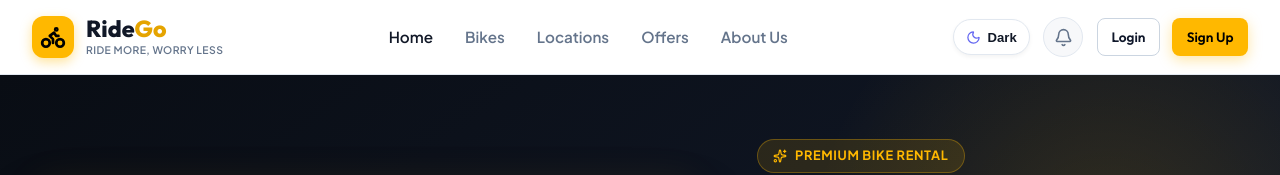
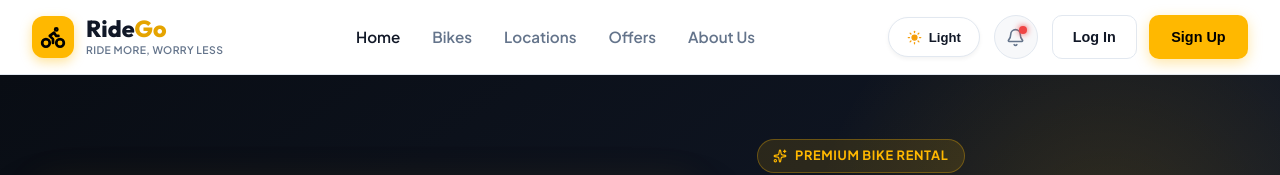
Before and after one commit to auro-shree/RideGo, a React (Vite) app in the folder frontend/: page / in a window 1280 px wide. Shown: the top 175 px of the page. Built offline with nearby package versions, Linux system fonts and the light colour scheme; no server answers.

Commit message:
Fix responsive navbar actions

```diff
--- a/frontend/src/components/Navbar.jsx
+++ b/frontend/src/components/Navbar.jsx
@@ -76,49 +76,68 @@ export default function Navbar({ currentUser, onLogout, openAuthModal }) {
         </nav>
 
         {/* Desktop Actions / Theme Toggle / Profile */}
-        <div className="desktop-only" style={{ display: 'flex', alignItems: 'center', gap: '0.85rem' }}>
+        <div className="desktop-only nav-actions" style={{ display: 'flex', alignItems: 'center', gap: '14px' }}>
           <ThemeToggle />
 
-          <button style={{
-            background: 'var(--bg-primary)',
+          {/* Circular Notification Button (44px x 44px) */}
+          <button
+            type="button"
+            aria-label="Notifications"
+            title="Notifications"
+            style={{
+              position: 'relative',
+              width: '44px',
+              height: '44px',
+              borderRadius: '50%',
               border: '1px solid var(--border-color)',
-            borderRadius: '50%',
-            width: '40px',
-            height: '40px',
+              backgroundColor: 'var(--bg-primary)',
+              color: 'var(--text-secondary)',
               display: 'flex',
               alignItems: 'center',
               justifyContent: 'center',
               cursor: 'pointer',
-            color: 'var(--text-secondary)'
-          }}>
+              transition: 'all 0.2s ease',
+              flexShrink: 0
+            }}
+          >
             <Bell size={19} />
+            <span style={{
+              position: 'absolute',
+              top: '10px',
+              right: '10px',
+              width: '8px',
+              height: '8px',
+              borderRadius: '50%',
+              backgroundColor: '#EF4444',
+              boxShadow: '0 0 6px #EF4444'
+            }} />
           </button>
 
           {currentUser ? (
-            <div style={{ display: 'flex', alignItems: 'center', gap: '0.75rem' }}>
+            <div style={{ display: 'flex', alignItems: 'center', gap: '12px' }}>
               {currentUser.role === 'ROLE_ADMIN' ? (
                 <button
                   onClick={() => navigate('/admin')}
-                  className="btn btn-dark btn-sm"
-                  style={{ gap: '0.4rem' }}
+                  className="btn btn-dark"
+                  style={{ height: '44px', padding: '0 1.25rem', borderRadius: '10px', display: 'inline-flex', alignItems: 'center', gap: '0.5rem', fontWeight: 700 }}
                 >
-                  <ShieldCheck size={16} color="#FFB800" />
+                  <ShieldCheck size={18} color="#FFB800" />
                   Admin Panel
                 </button>
               ) : (
                 <button
                   onClick={() => navigate('/dashboard')}
-                  className="btn btn-outline btn-sm"
-                  style={{ gap: '0.4rem', padding: currentUser.profileImageUrl ? '0.2rem 0.6rem 0.2rem 0.2rem' : undefined }}
+                  className="btn btn-outline"
+                  style={{ height: '44px', padding: '0 1.1rem', borderRadius: '10px', display: 'inline-flex', alignItems: 'center', gap: '0.5rem', fontWeight: 600, borderColor: 'var(--border-color)', color: 'var(--text-primary)' }}
                 >
                   {currentUser.profileImageUrl ? (
                     <img
                       src={currentUser.profileImageUrl}
                       alt="Avatar"
-                      style={{ width: '26px', height: '26px', borderRadius: '50%', objectFit: 'cover' }}
+                      style={{ width: '28px', height: '28px', borderRadius: '50%', objectFit: 'cover' }}
                     />
                   ) : (
-                    <User size={16} />
+                    <User size={18} />
                   )}
                   {currentUser.name || 'My Profile'}
                 </button>
@@ -126,24 +145,63 @@ export default function Navbar({ currentUser, onLogout, openAuthModal }) {
 
               <button
                 onClick={onLogout}
-                className="btn btn-secondary btn-sm"
                 title="Logout"
-                style={{ padding: '0.4rem' }}
+                aria-label="Logout"
+                style={{
+                  width: '44px',
+                  height: '44px',
+                  borderRadius: '50%',
+                  border: '1px solid var(--border-color)',
+                  backgroundColor: 'var(--bg-primary)',
+                  color: '#EF4444',
+                  display: 'flex',
+                  alignItems: 'center',
+                  justifyContent: 'center',
+                  cursor: 'pointer',
+                  transition: 'all 0.2s ease',
+                  flexShrink: 0
+                }}
               >
-                <LogOut size={16} />
+                <LogOut size={18} />
               </button>
             </div>
           ) : (
-            <div style={{ display: 'flex', alignItems: 'center', gap: '0.75rem' }}>
+            <div style={{ display: 'flex', alignItems: 'center', gap: '12px' }}>
               <button
                 onClick={() => openAuthModal('login')}
-                className="btn btn-outline btn-sm"
+                style={{
+                  height: '44px',
+                  padding: '0 1.25rem',
+                  borderRadius: '10px',
+                  border: '1px solid var(--border-color)',
+                  backgroundColor: 'transparent',
+                  color: 'var(--text-primary)',
+                  fontWeight: 600,
+                  fontSize: '0.9rem',
+                  cursor: 'pointer',
+                  transition: 'all 0.2s ease',
+                  whiteSpace: 'nowrap'
+                }}
               >
-                Login
+                Log In
               </button>
+
               <button
-                onClick={() => openAuthModal('signup')}
-                className="btn btn-primary btn-sm"
+                onClick={() => openAuthModal('register')}
+                style={{
+                  height: '44px',
+                  padding: '0 1.4rem',
+                  borderRadius: '10px',
+                  border: 'none',
+                  backgroundColor: '#FFB800',
+                  color: '#000000',
+                  fontWeight: 700,
+                  fontSize: '0.9rem',
+                  cursor: 'pointer',
+                  boxShadow: '0 4px 14px rgba(255, 184, 0, 0.35)',
+                  transition: 'all 0.2s ease',
+                  whiteSpace: 'nowrap'
+                }}
               >
                 Sign Up
               </button>
@@ -151,21 +209,22 @@ export default function Navbar({ currentUser, onLogout, openAuthModal }) {
           )}
         </div>
 
-        {/* Mobile Controls (Hamburger Toggle) */}
-        <div className="mobile-only" style={{ display: 'flex', alignItems: 'center', gap: '0.5rem' }}>
+        {/* Mobile Controls (Theme Toggle & Hamburger Menu) */}
+        <div className="mobile-only" style={{ display: 'flex', alignItems: 'center', gap: '0.65rem' }}>
+          <ThemeToggle />
           <button
             onClick={() => setIsDrawerOpen(!isDrawerOpen)}
             style={{
-              background: '#F1F5F9',
-              border: 'none',
-              borderRadius: '8px',
+              background: 'var(--bg-primary)',
+              border: '1px solid var(--border-color)',
+              borderRadius: '10px',
               width: '44px',
               height: '44px',
               display: 'flex',
               alignItems: 'center',
               justifyContent: 'center',
               cursor: 'pointer',
-              color: '#0F172A'
+              color: 'var(--text-primary)'
             }}
             aria-label="Toggle navigation menu"
           >
@@ -220,15 +279,12 @@ export default function Navbar({ currentUser, onLogout, openAuthModal }) {
             </span>
           </div>
 
-          <div style={{ display: 'flex', alignItems: 'center', gap: '0.5rem' }}>
-            <ThemeToggle />
           <button
             onClick={() => setIsDrawerOpen(false)}
             style={{ background: 'none', border: 'none', color: 'var(--text-secondary)', cursor: 'pointer', padding: '0.4rem' }}
           >
             <X size={22} />
           </button>
-          </div>
         </div>
 
         {/* User Card if logged in */}
@@ -238,10 +294,10 @@ export default function Navbar({ currentUser, onLogout, openAuthModal }) {
             alignItems: 'center',
             gap: '0.75rem',
             padding: '0.85rem',
-            backgroundColor: '#F8FAFC',
+            backgroundColor: 'var(--bg-primary)',
             borderRadius: '10px',
             marginBottom: '1.25rem',
-            border: '1px solid #E2E8F0'
+            border: '1px solid var(--border-color)'
           }}>
             <div style={{
               width: '40px', height: '40px', borderRadius: '50%', backgroundColor: '#FFB800', display: 'flex', alignItems: 'center', justifyContent: 'center', fontWeight: 800, color: '#000', flexShrink: 0
@@ -253,10 +309,10 @@ export default function Navbar({ currentUser, onLogout, openAuthModal }) {
               )}
             </div>
             <div style={{ minWidth: 0 }}>
-              <div style={{ fontWeight: 700, fontSize: '0.9rem', color: '#0F172A', whiteSpace: 'nowrap', overflow: 'hidden', textOverflow: 'ellipsis' }}>
+              <div style={{ fontWeight: 700, fontSize: '0.9rem', color: 'var(--text-primary)', whiteSpace: 'nowrap', overflow: 'hidden', textOverflow: 'ellipsis' }}>
                 {currentUser.name || 'User Account'}
               </div>
-              <div style={{ fontSize: '0.75rem', color: '#64748B', whiteSpace: 'nowrap', overflow: 'hidden', textOverflow: 'ellipsis' }}>
+              <div style={{ fontSize: '0.75rem', color: 'var(--text-secondary)', whiteSpace: 'nowrap', overflow: 'hidden', textOverflow: 'ellipsis' }}>
                 {currentUser.email}
               </div>
             </div>
@@ -267,14 +323,14 @@ export default function Navbar({ currentUser, onLogout, openAuthModal }) {
         <div style={{ flex: 1, overflowY: 'auto', display: 'flex', flexDirection: 'column', gap: '0.4rem' }}>
           <button
             onClick={() => handleNavClick('/')}
-            style={{ display: 'flex', alignItems: 'center', gap: '0.75rem', padding: '0.75rem', borderRadius: '8px', border: 'none', backgroundColor: 'transparent', color: '#0F172A', fontWeight: 600, fontSize: '0.95rem', cursor: 'pointer', textAlign: 'left' }}
+            style={{ display: 'flex', alignItems: 'center', gap: '0.75rem', padding: '0.75rem', borderRadius: '8px', border: 'none', backgroundColor: 'transparent', color: 'var(--text-primary)', fontWeight: 600, fontSize: '0.95rem', cursor: 'pointer', textAlign: 'left' }}
           >
             <Home size={18} color="#FFB800" /> Home
           </button>
 
           <button
             onClick={() => handleNavClick('/bikes')}
-            style={{ display: 'flex', alignItems: 'center', gap: '0.75rem', padding: '0.75rem', borderRadius: '8px', border: 'none', backgroundColor: 'transparent', color: '#0F172A', fontWeight: 600, fontSize: '0.95rem', cursor: 'pointer', textAlign: 'left' }}
+            style={{ display: 'flex', alignItems: 'center', gap: '0.75rem', padding: '0.75rem', borderRadius: '8px', border: 'none', backgroundColor: 'transparent', color: 'var(--text-primary)', fontWeight: 600, fontSize: '0.95rem', cursor: 'pointer', textAlign: 'left' }}
           >
             <Bike size={18} color="#FFB800" /> Browse Bikes
           </button>
@@ -282,7 +338,7 @@ export default function Navbar({ currentUser, onLogout, openAuthModal }) {
           {currentUser && (
             <button
               onClick={() => handleNavClick('/dashboard')}
-              style={{ display: 'flex', alignItems: 'center', gap: '0.75rem', padding: '0.75rem', borderRadius: '8px', border: 'none', backgroundColor: 'transparent', color: '#0F172A', fontWeight: 600, fontSize: '0.95rem', cursor: 'pointer', textAlign: 'left' }}
+              style={{ display: 'flex', alignItems: 'center', gap: '0.75rem', padding: '0.75rem', borderRadius: '8px', border: 'none', backgroundColor: 'transparent', color: 'var(--text-primary)', fontWeight: 600, fontSize: '0.95rem', cursor: 'pointer', textAlign: 'left' }}
             >
               <Calendar size={18} color="#FFB800" /> My Bookings & Profile
             </button>
@@ -291,7 +347,7 @@ export default function Navbar({ currentUser, onLogout, openAuthModal }) {
           {currentUser?.role === 'ROLE_ADMIN' && (
             <button
               onClick={() => handleNavClick('/admin')}
-              style={{ display: 'flex', alignItems: 'center', gap: '0.75rem', padding: '0.75rem', borderRadius: '8px', border: 'none', backgroundColor: '#0F172A', color: '#FFFFFF', fontWeight: 700, fontSize: '0.95rem', cursor: 'pointer', textAlign: 'left', marginTop: '0.5rem' }}
+              style={{ display: 'flex', alignItems: 'center', gap: '0.75rem', padding: '0.75rem', borderRadius: '8px', border: 'none', backgroundColor: 'var(--bg-primary)', color: 'var(--text-primary)', fontWeight: 700, fontSize: '0.95rem', cursor: 'pointer', textAlign: 'left', marginTop: '0.5rem' }}
             >
               <ShieldCheck size={18} color="#FFB800" /> Admin Control Panel
             </button>
@@ -299,7 +355,7 @@ export default function Navbar({ currentUser, onLogout, openAuthModal }) {
         </div>
 
         {/* Drawer Bottom Actions */}
-        <div style={{ paddingTop: '1rem', borderTop: '1px solid #E2E8F0', marginTop: 'auto' }}>
+        <div style={{ paddingTop: '1rem', borderTop: '1px solid var(--border-color)', marginTop: 'auto' }}>
           {currentUser ? (
             <button
               onClick={() => { setIsDrawerOpen(false); onLogout(); }}
@@ -314,10 +370,10 @@ export default function Navbar({ currentUser, onLogout, openAuthModal }) {
                 onClick={() => { setIsDrawerOpen(false); openAuthModal('login'); }}
                 className="btn btn-outline btn-full"
               >
-                Login
+                Log In
               </button>
               <button
-                onClick={() => { setIsDrawerOpen(false); openAuthModal('signup'); }}
+                onClick={() => { setIsDrawerOpen(false); openAuthModal('register'); }}
                 className="btn btn-primary btn-full"
               >
                 Sign Up
--- a/frontend/src/components/ThemeToggle.jsx
+++ b/frontend/src/components/ThemeToggle.jsx
@@ -17,30 +17,31 @@ export default function ThemeToggle({ className = '', style = {} }) {
         display: 'inline-flex',
         alignItems: 'center',
         justifyContent: 'center',
-        gap: '0.4rem',
-        padding: '0.35rem 0.75rem',
+        gap: '0.45rem',
+        padding: '0.4rem 0.85rem',
         borderRadius: '30px',
         border: '1px solid var(--border-color)',
         backgroundColor: 'var(--bg-secondary)',
         color: 'var(--text-primary)',
         cursor: 'pointer',
         fontSize: '0.82rem',
-        fontWeight: 600,
-        transition: 'all 0.25s ease',
-        minHeight: '36px',
+        fontWeight: 700,
+        height: '40px',
+        minWidth: '92px',
+        transition: 'all 0.2s ease',
         boxShadow: 'var(--shadow-sm)',
         ...style
       }}
     >
       {isDark ? (
         <>
-          <Sun size={15} color="#FFB800" />
-          <span>Light</span>
+          <Moon size={15} color="#FFB800" fill="#FFB800" />
+          <span>Dark</span>
         </>
       ) : (
         <>
-          <Moon size={15} color="#6366F1" />
-          <span>Dark</span>
+          <Sun size={15} color="#F59E0B" fill="#F59E0B" />
+          <span>Light</span>
         </>
       )}
     </button>
```
Also changed, not shown: frontend/src/index.css (+18 -0 lines). Lines whose indentation alone changed are shown as unchanged.
